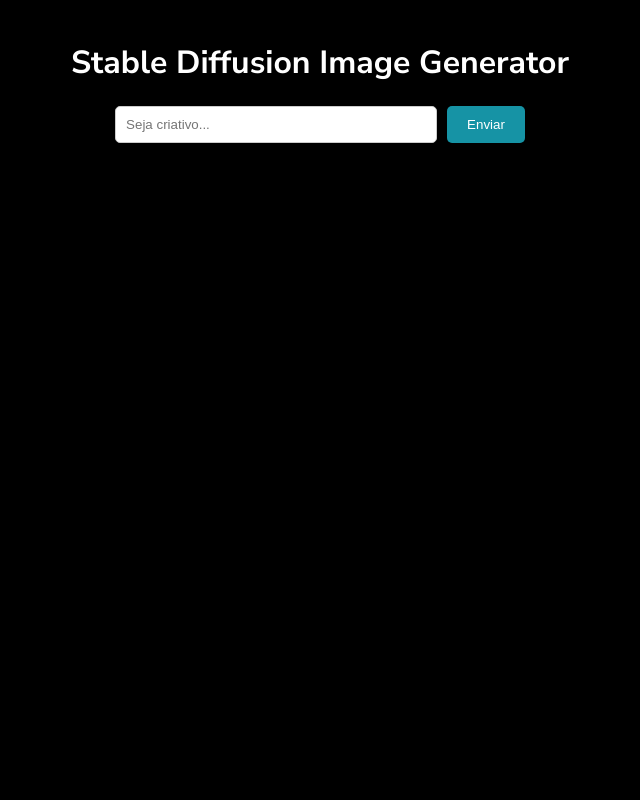
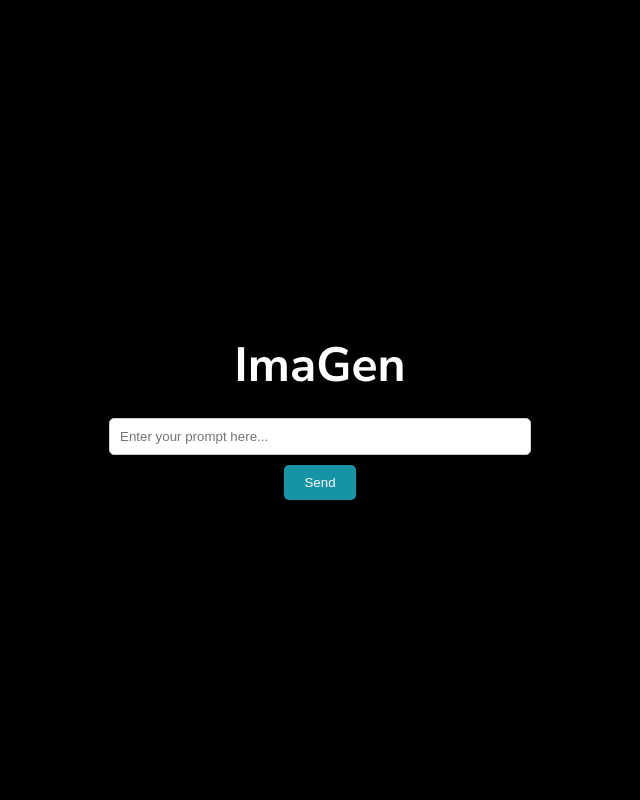
Before and after one commit to j0ng4b/ImaGen, a Flask app: page / in a window 1280 px wide. Shown: the whole page, without its empty margins (320-960 px from the left). Run offline with Flask 3, Linux system fonts and the light colour scheme.

Commit message:
pequenas alterações

```diff
--- a/static/style.css
+++ b/static/style.css
@@ -1,9 +1,11 @@
 body {
     font-family: Arial, sans-serif;
-    margin: 20px;
+    margin: 0;
     display: flex;
     flex-direction: column;
+    justify-content: center;
     align-items: center;
+    height: 100vh;
     background-color: #000000;
 }
 
@@ -11,22 +13,27 @@ h1 {
     font-family: "Nunito Sans", sans-serif;
     text-align: center;
     color: #ffffff;
+    font-size: 48px;
+    margin-bottom: 20px;
 }
-p{
-    color:#d8d8c0
+
+p {
+    color: #d8d8c0;
 }
 
 form {
-    margin-bottom: 20px;
+
     display: flex;
     gap: 10px;
+    flex-direction: column;
+    align-items: center;
 }
 
 input {
     padding: 10px;
     border: 1px solid #ccc;
     border-radius: 5px;
-    width: 300px;
+    width: 400px;
 }
 
 button {
--- a/templates/index.html
+++ b/templates/index.html
@@ -10,14 +10,14 @@
     <title>Stable Diffusion Image Generator</title>
 </head>
 <body>
-    <h1>Stable Diffusion Image Generator</h1>
+    <h1>ImaGen</h1>
     <form action="/" method="post" onsubmit="showLoading()">
-        <input type="text" name="prompt" placeholder="Seja criativo..." required>
-        <button type="submit">Enviar</button>
+        <input type="text" name="prompt" placeholder="Enter your prompt here..." required>
+        <button type="submit">Send</button>
     </form>
 
     <div id="loading">
-        <img src="{{ url_for('static', filename='loading.gif') }}" alt="Carregando...">
+        <img src="{{ url_for('static', filename='loading.gif') }}" alt="Loading...">
         <p>Gerando imagem, por favor aguarde...</p>
     </div>
 
@@ -27,7 +27,7 @@
             <h2>Generated Image for: "{{ prompt }}"</h2>
             <img src="{{ image }}" alt="Generated Image">
             <a href="{{ image }}" download="generated_image.png">
-                <button type="button">Baixar imagem</button>
+                <button type="button">Download Image</button>
             </a>
         </div>
     {% endif %}
```
